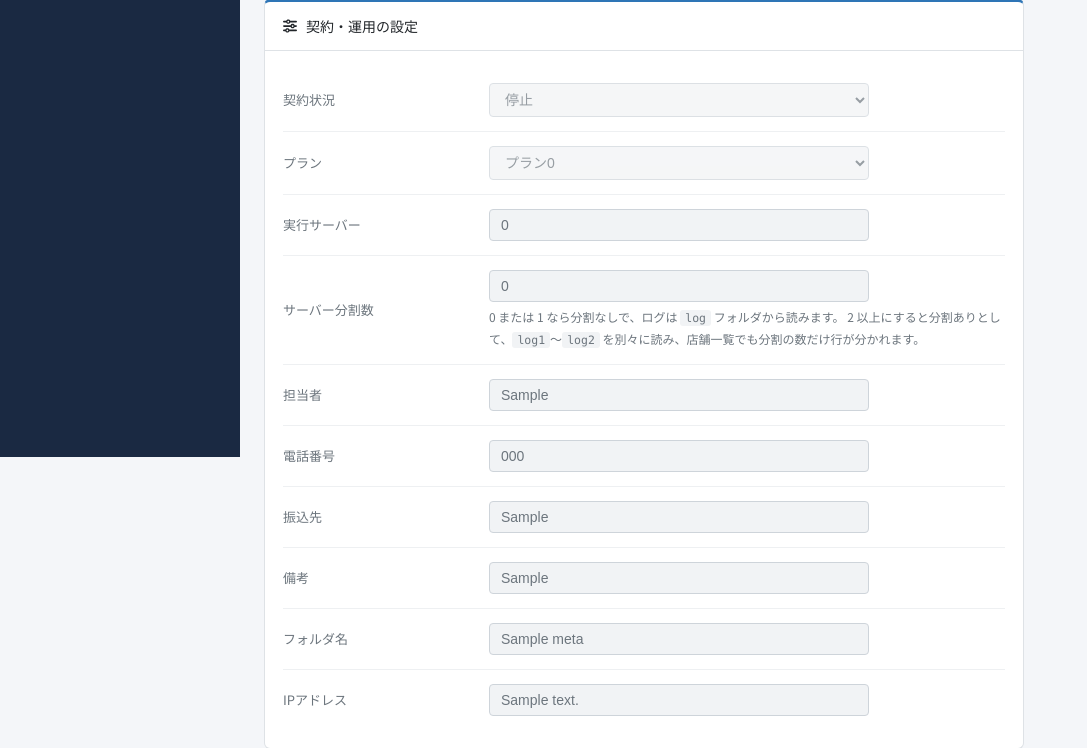
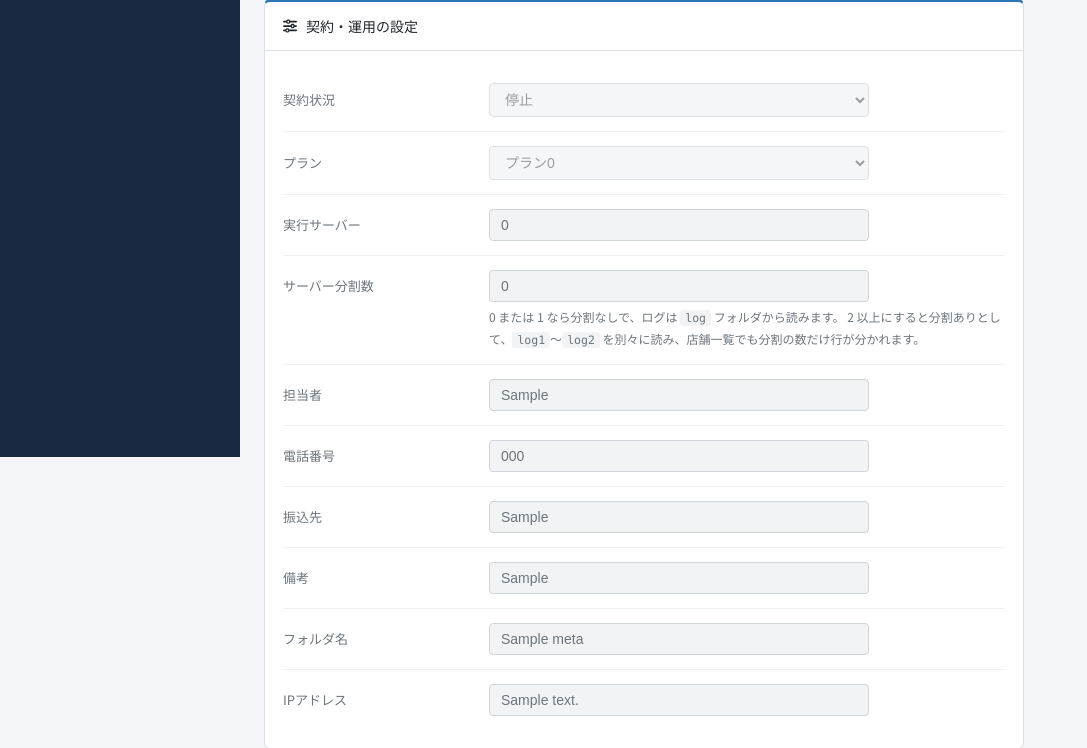
Before and after one commit to lerisaco-cpu/kiten-owner, a PHP site: page /shop_edit.php?id=1 in a window 1280 px wide. Shown: the part 343-1091 px from the top of the page, without its empty margins (0-1087 px from the left). Run offline with PHP 8.4, Linux system fonts and the light colour scheme; the visitor is signed in with stand-in values (Sample User, id 1); tables that the repository leaves empty or names only in its code hold one stand-in row (values such as "Sample post"); data that the repository does not hold is empty.

Commit message:
サーバー分割数の入力欄で、ラベルの高さを他の行にそろえる
補足文のぶんだけラベルが下にずれていたので、補足付きの行は上寄せにして、
他の行のラベルと同じ位置に来るよう余白を足した。

Co-Authored-By: Claude Opus 5 <noreply@anthropic.com>
Claude-Session: https://claude.ai/code/session_01YWboYtjVQLXQt5pYWSwZSP

```diff
--- a/assets/app.css
+++ b/assets/app.css
@@ -746,6 +746,13 @@ a.plain, a.plain:hover { color: inherit; text-decoration: none; }
 }
 .sv-tabs-note { margin-left: auto; font-size: 12px; color: var(--text-soft); }
 
+/*
+ * 入力欄の下に補足が付く行。そのままだと補足のぶんだけラベルが下にずれるので、
+ * 上寄せにしたうえで、他の行のラベルと同じ高さに来るよう余白を足す。
+ */
+.form-row-note { align-items: start; }
+.form-row-note > label { padding-top: 6px; }
+
 /* 入力欄の下に添える補足 */
 .field-note { margin-top: 5px; font-size: 12px; color: var(--text-mid); line-height: 1.7; }
 .field-note code {
--- a/shop_edit.php
+++ b/shop_edit.php
@@ -179,7 +179,7 @@ if ($message !== '') {
                 <label for="exeserver">実行サーバー</label>
                 <div><input type="number" id="exeserver" name="exeserver" value="<?= (int)$shop['exeserver'] ?>"<?= can_edit() ? '' : ' disabled' ?>></div>
             </div>
-            <div class="form-row">
+            <div class="form-row form-row-note">
                 <label for="bunkatsu">サーバー分割数</label>
                 <div>
                     <input type="number" id="bunkatsu" name="bunkatsu" min="0" max="<?= (int)log_split_max() ?>" step="1"
```
